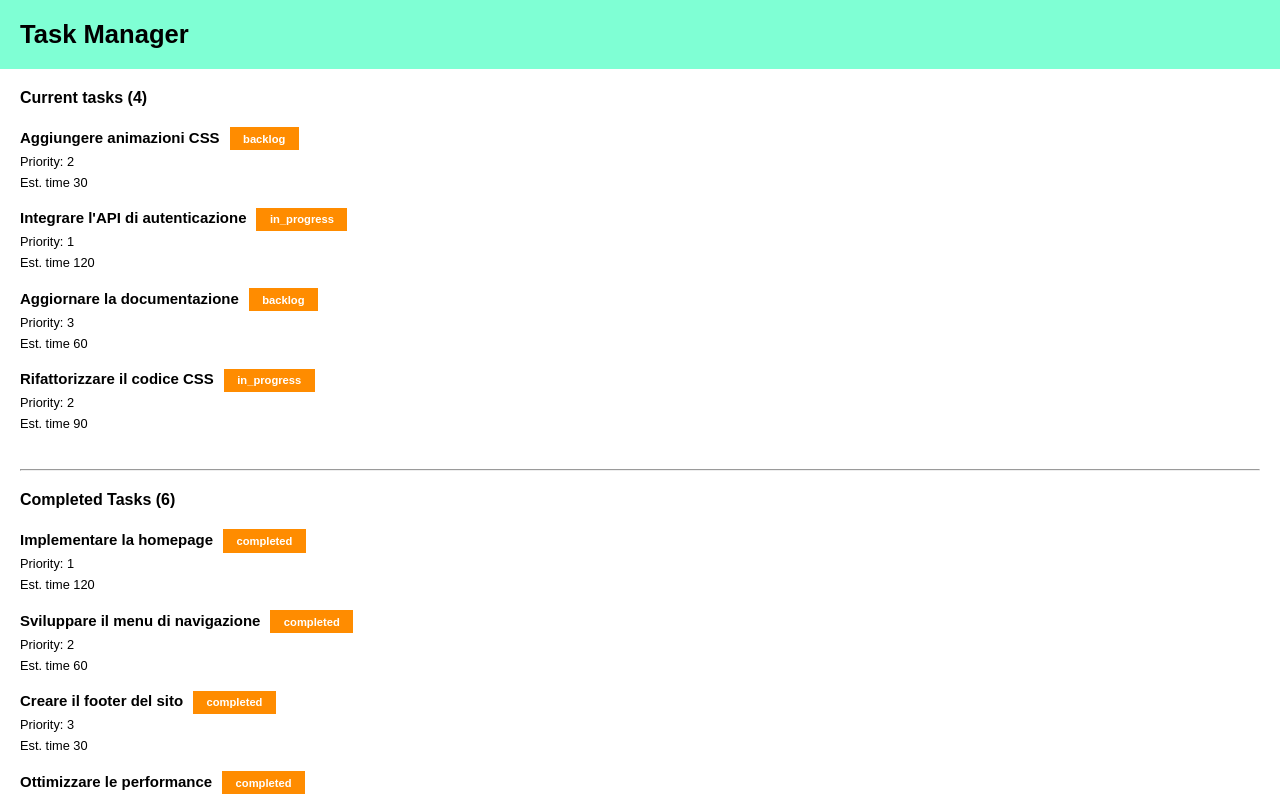
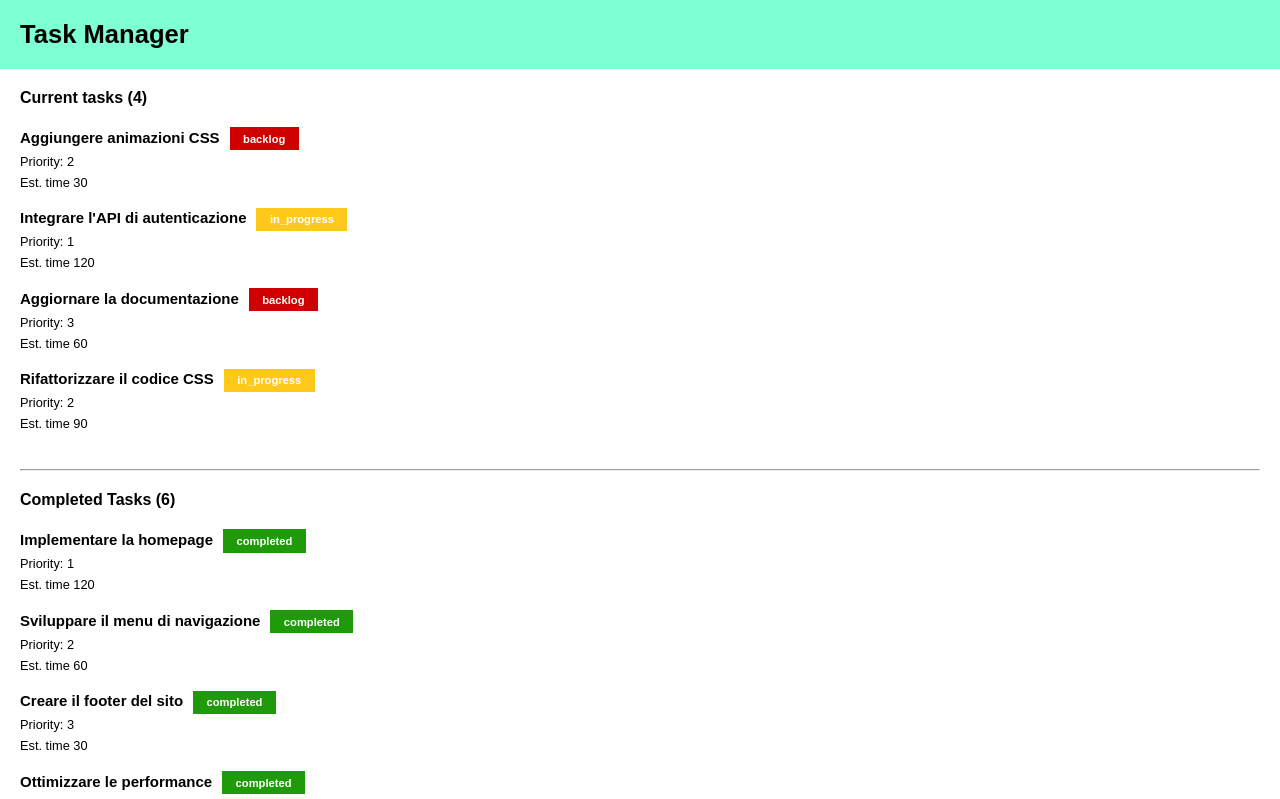
Before and after one commit to federicascognamiglio/react-task-list, a React (Vite) app: page / in a window 1280 px wide. Shown: the top 799 px of the page. Built offline with nearby package versions, Linux system fonts and the light colour scheme.

Commit message:
feat: tag colors completed

```diff
--- a/src/App.jsx
+++ b/src/App.jsx
@@ -6,10 +6,29 @@ function App() {
   const completedTasks = tasks.filter(curTask => curTask.state === "completed");
 
   // Functions
+  /**
+   * Funzione che assegna un colore in base allo stato del tag
+   * @param {object} tag
+   * @returns {string}
+   */
+  const tagAssigment = (tag) => {
+    if (tag.state === "backlog") {
+      return "red";
+    } else if (tag.state === "in_progress") {
+      return "yellow";
+    } else {
+      return "green";
+    }
+  }
+
+  /**
+   * Funzione che stampa una lista partendo da un array
+   * @param {array} tasksArray
+   */
   const printTasks = (tasksArray) => tasksArray.map(curTask =>
     <li className="task-list" key={curTask.id}>
       <h3 className="title">{curTask.title}</h3>
-      <span className="state-tag">{curTask.state}</span>
+      <span className="state-tag" mytagtype={tagAssigment(curTask)}>{curTask.state}</span>
       <div className="inner-list">
         <p>Priority: {curTask.priority}</p>
         <p>Est. time {curTask.estimatedTime}</p>
--- a/src/index.css
+++ b/src/index.css
@@ -57,3 +57,16 @@ ul {
     padding: .5em 1.2em;
     margin-left: 10px;
 }
+
+/* Tag Colors */
+.state-tag[mytagtype="red"] {
+    background-color: #ce0000;
+}
+
+.state-tag[mytagtype="yellow"] {
+    background-color: #ffc919;
+}
+
+.state-tag[mytagtype="green"] {
+    background-color: #1f9b09;
+}
```
